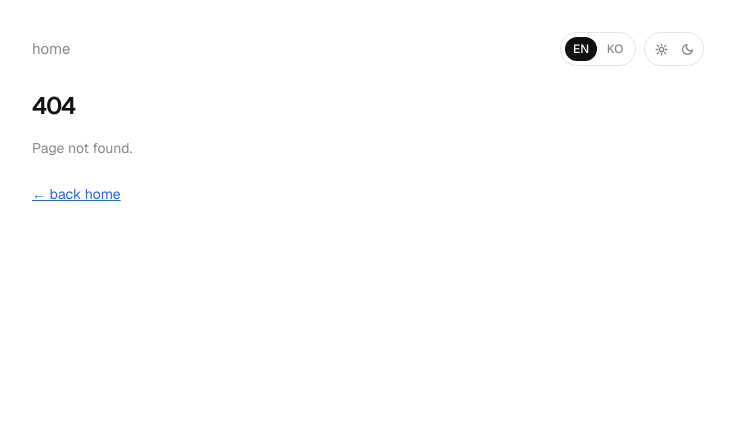
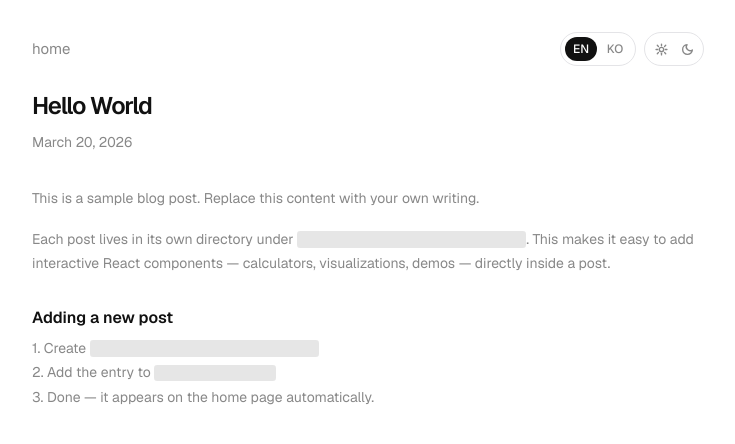
Before and after one commit to changhyeonnam/changhyeonnam.github.io, a Next.js app: page /post/hello-world in a window 1280 px wide. Before the commit this address had no page. Shown: the top 444 px of the page, without its empty margins (272-1007 px from the left). Built offline with nearby package versions, Linux system fonts and the light colour scheme.

Commit message:
Rename /blog/ to /post/

```diff
--- a/src/app/feed.xml/route.ts
+++ b/src/app/feed.xml/route.ts
@@ -10,10 +10,10 @@ export function GET() {
       (post) => `
     <item>
       <title><![CDATA[${post.title}]]></title>
-      <link>${baseUrl}/blog/${post.slug}</link>
+      <link>${baseUrl}/post/${post.slug}</link>
       <description><![CDATA[${post.description ?? ''}]]></description>
       <pubDate>${new Date(post.date).toUTCString()}</pubDate>
-      <guid isPermaLink="true">${baseUrl}/blog/${post.slug}</guid>
+      <guid isPermaLink="true">${baseUrl}/post/${post.slug}</guid>
     </item>`,
     )
     .join('')
--- a/src/app/page.tsx
+++ b/src/app/page.tsx
@@ -87,7 +87,7 @@ export default function Home() {
                   {post.date}
                 </span>
                 <Link
-                  href={`/blog/${post.slug}`}
+                  href={`/post/${post.slug}`}
                   className="tracking-tight text-sm hover:underline"
                   style={{ color: 'var(--c-text)' }}
                 >
--- a/src/app/blog/hello-world/page.tsx
+++ b/src/app/post/hello-world/page.tsx
@@ -28,12 +28,12 @@ export default function HelloWorld() {
             <p>This is a sample blog post. Replace this content with your own writing.</p>
             <p>
               Each post lives in its own directory under{' '}
-              <code>src/app/blog/your-slug/page.tsx</code>. This makes it easy to add interactive
+              <code>src/app/post/your-slug/page.tsx</code>. This makes it easy to add interactive
               React components — calculators, visualizations, demos — directly inside a post.
             </p>
             <h2>Adding a new post</h2>
             <p>
-              1. Create <code>src/app/blog/your-slug/page.tsx</code>
+              1. Create <code>src/app/post/your-slug/page.tsx</code>
               <br />
               2. Add the entry to <code>src/lib/posts.ts</code>
               <br />
--- a/src/app/sitemap.ts
+++ b/src/app/sitemap.ts
@@ -7,7 +7,7 @@ const baseUrl = 'https://changhyeonnam.com'
 
 export default function sitemap(): MetadataRoute.Sitemap {
   const postUrls = posts.map((post) => ({
-    url: `${baseUrl}/blog/${post.slug}`,
+    url: `${baseUrl}/post/${post.slug}`,
     lastModified: new Date(post.date),
   }))
 
--- a/src/lib/posts.ts
+++ b/src/lib/posts.ts
@@ -6,7 +6,7 @@ export type Post = {
 }
 
 // Add your posts here (newest first).
-// For each post, create a matching page at src/app/blog/<slug>/page.tsx
+// For each post, create a matching page at src/app/post/<slug>/page.tsx
 //
 // Example:
 // {
```
